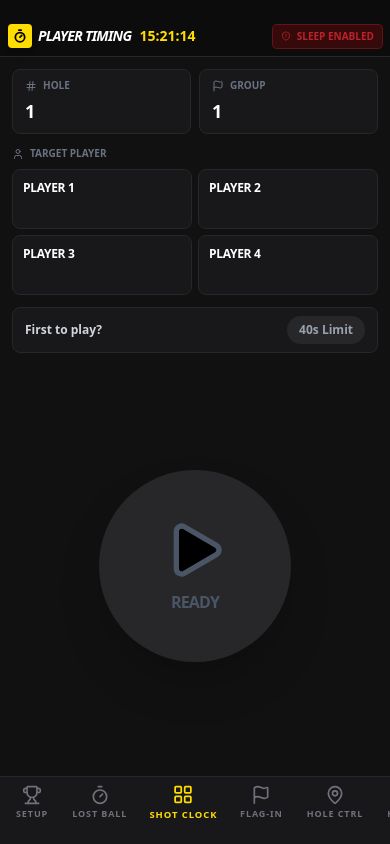
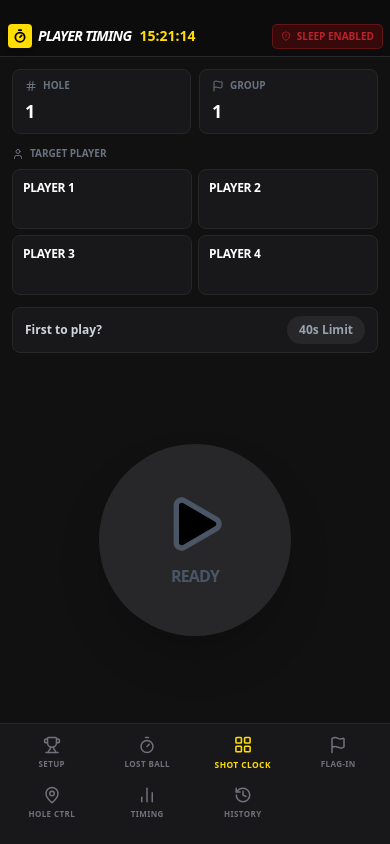
Before and after one commit to nigellorriman-wq/Player-Timing, a React (Vite) app: page / in a window 390 px wide. Built offline with nearby package versions, Linux system fonts and the light colour scheme.

Commit message:
feat: Refactor navigation and add health check
Adjusted UI for better mobile navigation layout and spacing.
Reordered server health check endpoint to be after debug middleware.
Improved error logging for PDF parsing.

```diff
--- a/server.ts
+++ b/server.ts
@@ -22,11 +22,6 @@ async function startServer() {
     next();
   });
 
-  // Health check
-  app.get("/api/health", (req, res) => {
-    res.json({ status: "ok" });
-  });
-
   // Lazy initialize AI client to avoid crash if key is missing on startup
   let aiClient: GoogleGenAI | null = null;
   function getAI() {
@@ -39,6 +34,11 @@ async function startServer() {
     }
     return aiClient;
   }
+
+  // Health check
+  app.get("/api/health", (req, res) => {
+    res.json({ status: "ok" });
+  });
 
   // Parse PDF endpoint
   app.post("/api/parse-pdf", async (req, res) => {
@@ -119,7 +119,7 @@ async function startServer() {
       const text = result.response.text();
       res.json(JSON.parse(text));
     } catch (error) {
-      console.error("error during pdf parsing:", error);
+      console.error("[API] Error during pdf parsing:", error);
       res.status(500).json({ error: error instanceof Error ? error.message : "Failed to parse PDF" });
     }
   });
--- a/src/App.tsx
+++ b/src/App.tsx
@@ -208,77 +208,77 @@ export default function App() {
       </main>
 
       {/* Navigation Bar */}
-      <nav className="border-t border-zinc-800 bg-zinc-900 bg-opacity-80 backdrop-blur-xl shrink-0 overflow-x-auto no-scrollbar">
-        <div className="px-4 py-2 pb-6 flex items-center justify-between sm:justify-around min-w-max gap-6 mx-auto">
+      <nav className="border-t border-zinc-800 bg-zinc-900 bg-opacity-80 backdrop-blur-xl shrink-0">
+        <div className="px-2 py-3 pb-6 grid grid-cols-4 sm:flex sm:items-center sm:justify-around gap-y-4 gap-x-2 mx-auto max-w-lg">
           <button
             onClick={() => setActiveTab('tournament')}
-            className={`flex flex-col items-center gap-0.5 transition-all shrink-0 ${
+            className={`flex flex-col items-center gap-1 transition-all ${
               activeTab === 'tournament' ? 'text-[#FFDD00] scale-105' : 'text-zinc-500'
             }`}
           >
-            <Trophy size={20} />
-            <span className="text-[9px] font-bold uppercase tracking-widest">Setup</span>
+            <Trophy size={18} />
+            <span className="text-[8px] font-bold uppercase tracking-wider text-center">Setup</span>
           </button>
           <button
             onClick={() => setActiveTab('lost')}
-            className={`flex flex-col items-center gap-0.5 transition-all shrink-0 ${
+            className={`flex flex-col items-center gap-1 transition-all ${
               activeTab === 'lost' ? 'text-[#FFDD00] scale-105' : 'text-zinc-500'
             }`}
           >
-            <Timer size={20} />
-            <span className="text-[9px] font-bold uppercase tracking-widest">Lost Ball</span>
+            <Timer size={18} />
+            <span className="text-[8px] font-bold uppercase tracking-wider text-center">Lost Ball</span>
           </button>
           <button
             onClick={() => setActiveTab('shot')}
-            className={`flex flex-col items-center gap-0.5 transition-all shrink-0 ${
+            className={`flex flex-col items-center gap-1 transition-all ${
               activeTab === 'shot' ? 'text-[#FFDD00] scale-105' : 'text-zinc-500'
             }`}
           >
-            <LayoutGrid size={20} />
-            <span className="text-[9px] font-bold uppercase tracking-widest">Shot Clock</span>
+            <LayoutGrid size={18} />
+            <span className="text-[8px] font-bold uppercase tracking-wider text-center">Shot Clock</span>
           </button>
           <button
             onClick={() => setActiveTab('flag')}
-            className={`flex flex-col items-center gap-0.5 transition-all shrink-0 ${
+            className={`flex flex-col items-center gap-1 transition-all ${
               activeTab === 'flag' ? 'text-[#FFDD00] scale-105' : 'text-zinc-500'
             }`}
           >
-            <Flag size={20} />
-            <span className="text-[9px] font-bold uppercase tracking-widest">Flag-In</span>
+            <Flag size={18} />
+            <span className="text-[8px] font-bold uppercase tracking-wider text-center">Flag-In</span>
           </button>
           <button
             onClick={() => setActiveTab('control')}
-            className={`flex flex-col items-center gap-0.5 transition-all shrink-0 ${
+            className={`flex flex-col items-center gap-1 transition-all ${
               activeTab === 'control' ? 'text-[#FFDD00] scale-105' : 'text-zinc-500'
             }`}
           >
-            <MapPin size={20} />
-            <span className="text-[9px] font-bold uppercase tracking-widest">Hole Ctrl</span>
+            <MapPin size={18} />
+            <span className="text-[8px] font-bold uppercase tracking-wider text-center">Hole Ctrl</span>
           </button>
           <button
             onClick={() => setActiveTab('summary')}
-            className={`flex flex-col items-center gap-0.5 transition-all shrink-0 ${
+            className={`flex flex-col items-center gap-1 transition-all ${
               activeTab === 'summary' ? 'text-[#FFDD00] scale-105' : 'text-zinc-500'
             }`}
           >
-            <BarChart2 size={20} />
-            <span className="text-[9px] font-bold uppercase tracking-widest">Hole Timing</span>
+            <BarChart2 size={18} />
+            <span className="text-[8px] font-bold uppercase tracking-wider text-center">Timing</span>
           </button>
           <button
             onClick={() => setActiveTab('history')}
-            className={`flex flex-col items-center gap-0.5 transition-all shrink-0 ${
+            className={`flex flex-col items-center gap-1 transition-all ${
               activeTab === 'history' ? 'text-[#FFDD00] scale-105' : 'text-zinc-500'
             }`}
           >
             <div className="relative">
-              <History size={20} />
+              <History size={18} />
               {records.length > 0 && (
-                <span className="absolute -top-1 -right-1 w-3 h-3 bg-red-500 text-[7px] font-black text-white flex items-center justify-center rounded-full border border-zinc-900">
+                <span className="absolute -top-1 -right-1 w-3 h-3 bg-red-500 text-[6px] font-black text-white flex items-center justify-center rounded-full border border-zinc-900">
                   {records.length}
                 </span>
               )}
             </div>
-            <span className="text-[9px] font-bold uppercase tracking-widest">History</span>
+            <span className="text-[8px] font-bold uppercase tracking-wider text-center">History</span>
           </button>
         </div>
       </nav>
```
